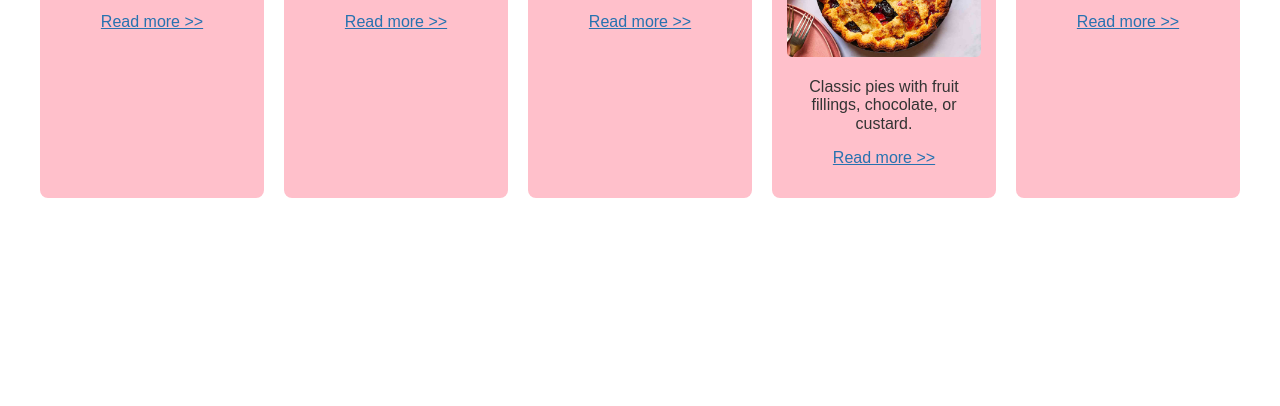
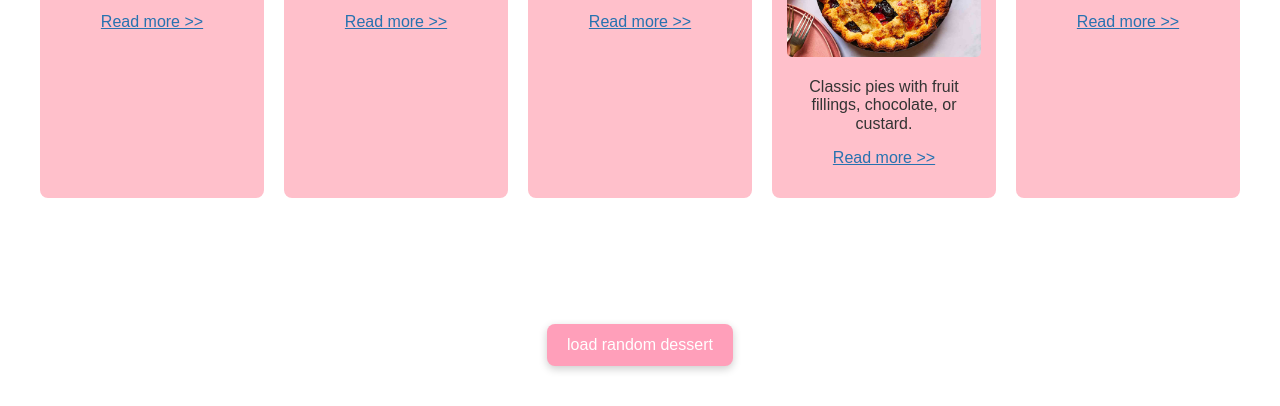
Before and after one commit to arpi19arpi/project4, a plain HTML site: page index.html in a window 1280 px wide. Shown: the part 1991-2397 px from the top of the page. Before the commit the page ends 2371 px from the top, so only its background shows below. Drawn offline with nearby package versions, Linux system fonts and the light colour scheme; no server answers.

Commit message:
Add button for loading random dessert
Added a button to load a random dessert from the API.

```diff
--- a/index.html
+++ b/index.html
@@ -153,11 +153,14 @@
     </div>
 
      <!-- row 7: featured product from open food facts api -->
+
     <div class="row row-7">
       <article id="api-dessert" class="api-box">
         <h2>featured product</h2>
         <p>loading...</p>
       </article>
+
+      <button id="random-btn" class="random-btn">load random dessert</button>
     </div>
 
     <!-- popmotion animation library -->
@@ -166,6 +169,7 @@
     <!-- your main javascript file -->
     <script src="script.js"></script>
 
+
   </div> <!-- wrapper -->
 </body>
 </html>
```
